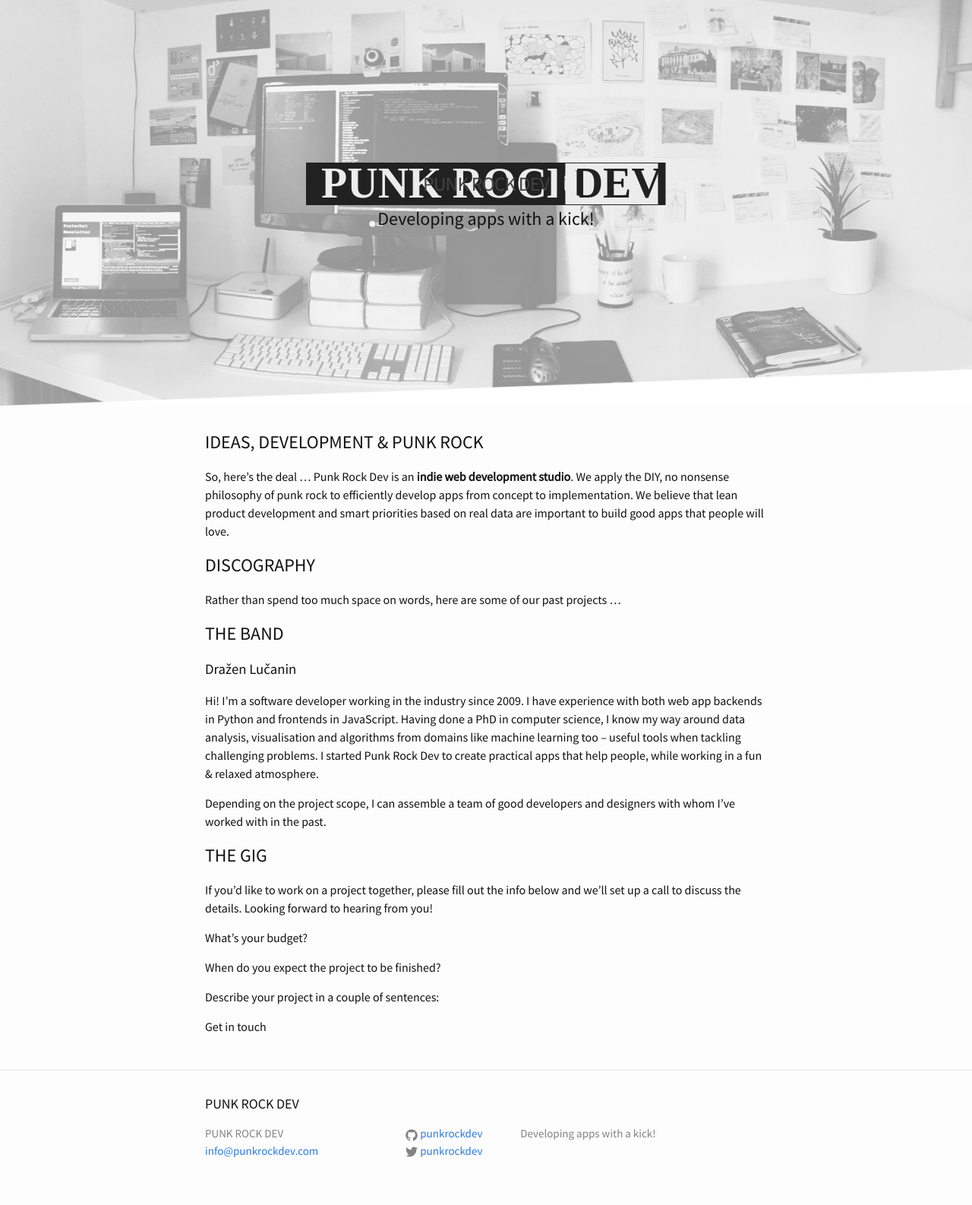
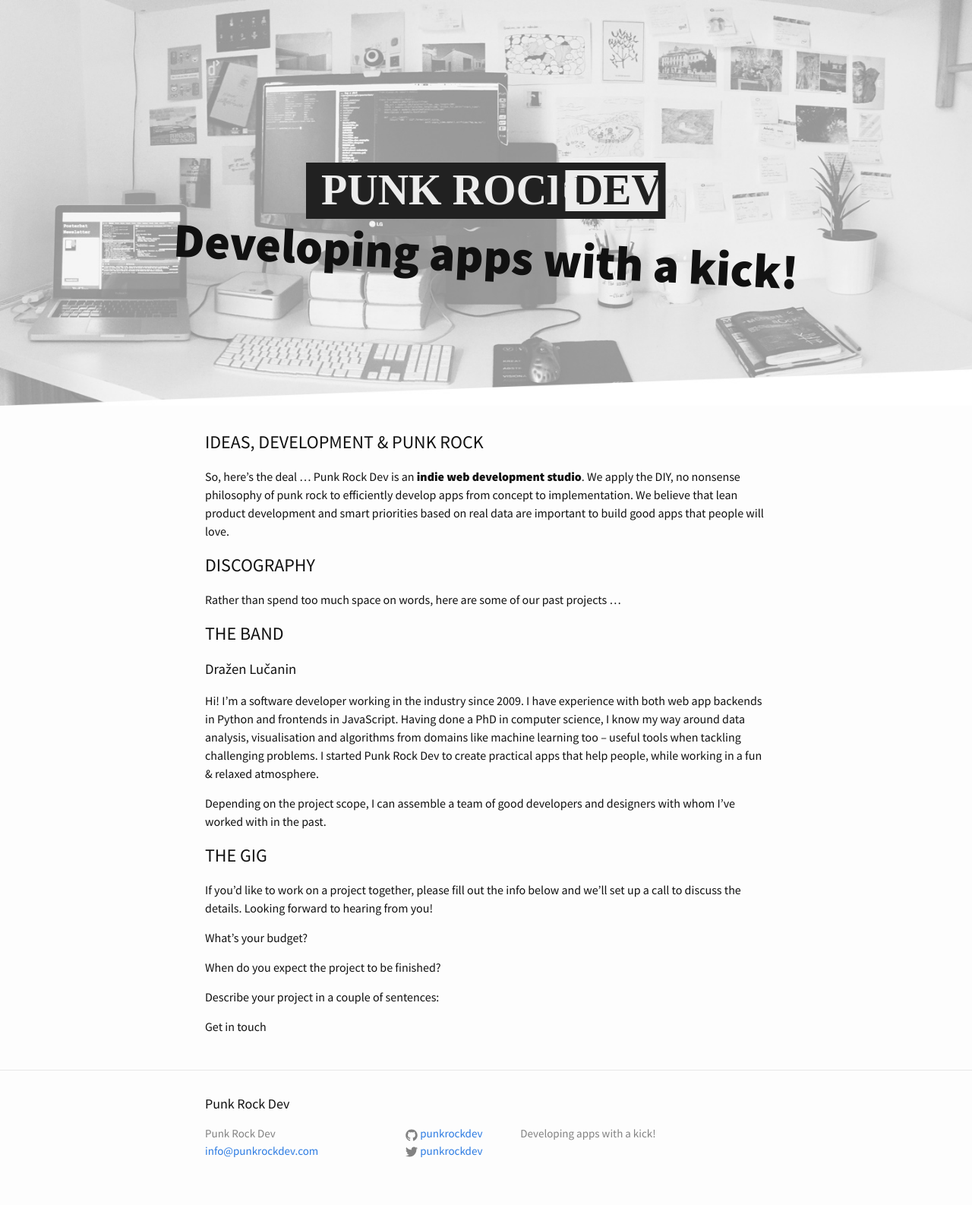
Before and after one commit to punkrockdev/punkrockdev.github.io, a Jekyll site: the page built from index.md, in a window 1280 px wide. Shown: the whole page at 76% size. Built offline with Jekyll 4.4.1, drawn with Linux system fonts in a browser that asks for light colours.

Commit message:
set subtitle

```diff
--- a/_config.yml
+++ b/_config.yml
@@ -1,5 +1,5 @@
 # Site settings
-title: PUNK ROCK DEV
+title: Punk Rock Dev
 email: info@punkrockdev.com
 description: > # this means to ignore newlines until "baseurl:"
   Developing apps with a kick!
--- a/_includes/head.html
+++ b/_includes/head.html
@@ -8,5 +8,5 @@
 
     <link rel="stylesheet" href="{{ "/css/main.css" | prepend: site.baseurl }}">
     <link rel="canonical" href="{{ page.url | replace:'index.html','' | prepend: site.baseurl | prepend: site.url }}">
-    <link href="https://fonts.googleapis.com/css?family=Source+Sans+Pro" rel="stylesheet">
+    <link href="https://fonts.googleapis.com/css?family=Source+Sans+Pro:400,400i,900&amp;subset=latin-ext" rel="stylesheet">
 </head>
--- a/_sass/_layout.scss
+++ b/_sass/_layout.scss
@@ -25,13 +25,14 @@
     float: left;
     text-align: center;
     width: 100%;
-    &, &:hover { text-decoration: none; }
     &, &:visited { color: $grey-color-dark; }
 }
 
 .site-logo {
     background: url("/images/logo.svg") no-repeat center;
-    content: "";
+    color: transparent;
+    min-height: 74px;
+    &, &:hover { text-decoration: none; color: transparent; }
 }
 
 .site-subtitle {
@@ -39,6 +40,9 @@
     float: left;
     text-align: center;
     width: 100%;
+    font-size: 64px;
+    font-weight: 900;
+    transform: rotate(3deg);
 }
 
 .site-nav {
```
